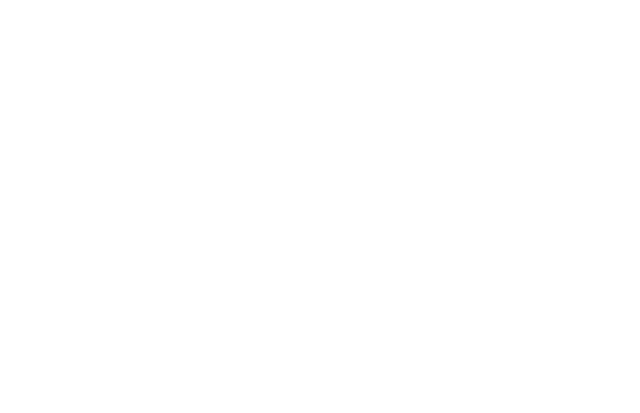
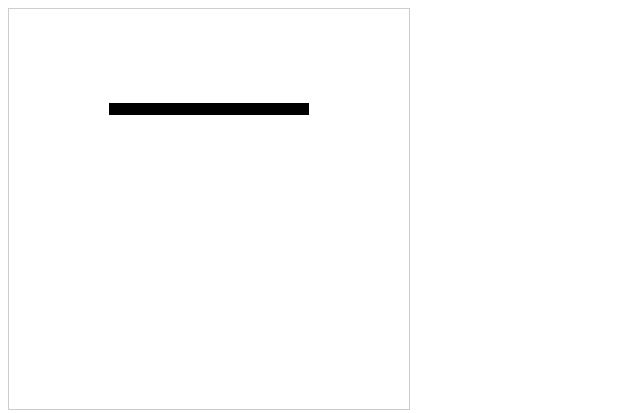
Before and after one commit to chenshenhai/canvas-note, a website: page demo/chapter-01/01/index.html in a window 1280 px wide. Shown: the whole page, without its empty margins (0-640 px from the left). Drawn offline with Linux system fonts and the light colour scheme.

Commit message:
feat: add chapter-01/01

```diff
--- a/demo/chapter-01/01/index.html
+++ b/demo/chapter-01/01/index.html
@@ -5,7 +5,7 @@
   <title>chapter</title>
 </head>
 <body>
-  <canvas></canvas>
+  <canvas id="canvas-1"></canvas>
   <script src="./js/index.js"></script>
 </body>
 </html>
--- a/demo/chapter-01/01/js/index.js
+++ b/demo/chapter-01/01/js/index.js
@@ -1 +1,13 @@
-console.log('hello world');
+(function(doc) {
+  const canvas = doc.getElementById('canvas-1');
+  canvas.width = 400;
+  canvas.height = 400;
+  canvas.style = 'border: 1px solid #ccc;';
+
+  const ctx = canvas.getContext('2d');
+  ctx.moveTo(100, 100);
+  ctx.lineTo(300, 100);
+  ctx.lineWidth = 12;
+  ctx.strokeStyle = '#000';
+  ctx.stroke();
+})(document);
```
